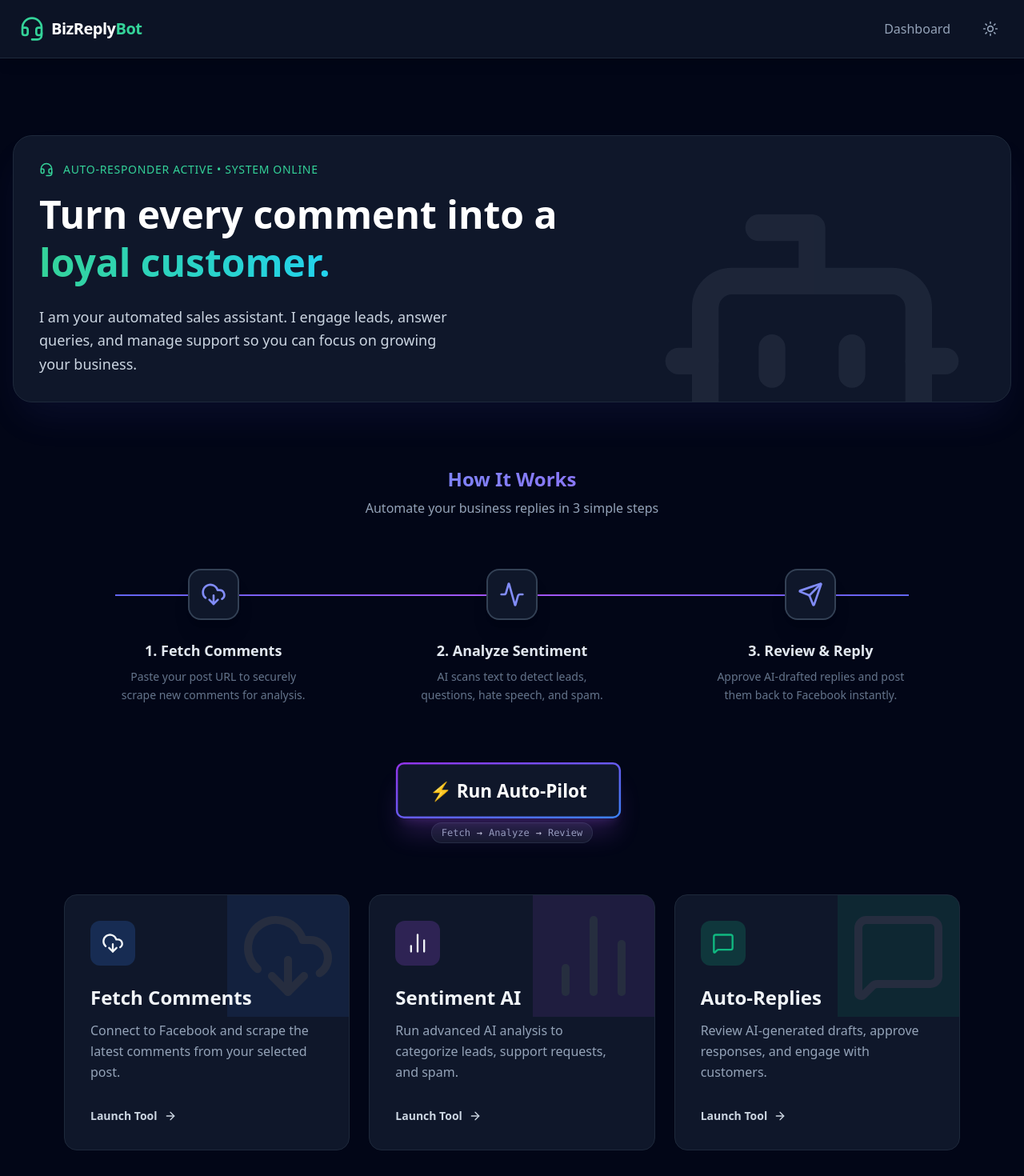
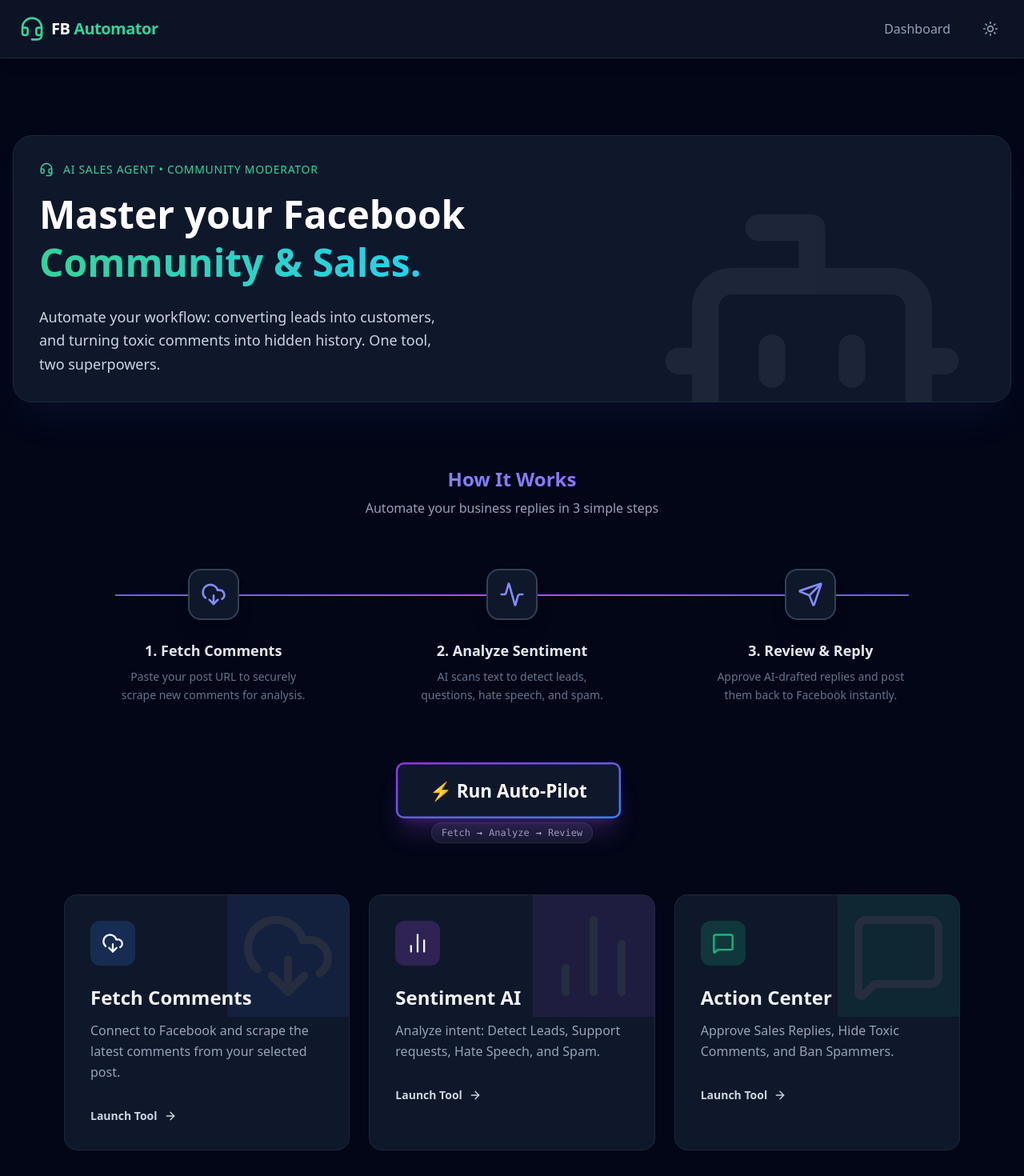
Before and after one commit to Motasaith/FB_Bot_Peacekeeper, a React (Vite) app in the folder fb-peacekeeper-dashboard/: page / in a window 1280 px wide. Shown: the top 1470 px of the page at 80% size. Built offline with nearby package versions, Linux system fonts and the light colour scheme.

Commit message:
UI Rebrand: Dual-Mode (Sales + Moderation)

```diff
--- a/fb-peacekeeper-dashboard/src/components/DashboardCards.jsx
+++ b/fb-peacekeeper-dashboard/src/components/DashboardCards.jsx
@@ -48,15 +48,15 @@
             />
             <Card
                 title="Sentiment AI"
-                description="Run advanced AI analysis to categorize leads, support requests, and spam."
+                description="Analyze intent: Detect Leads, Support requests, Hate Speech, and Spam."
                 icon={BarChart2}
                 color="bg-purple-500"
                 delay={0.4}
                 onClick={() => onNavigate('sentiment')}
             />
              <Card
-                title="Auto-Replies"
-                description="Review AI-generated drafts, approve responses, and engage with customers."
+                title="Action Center"
+                description="Approve Sales Replies, Hide Toxic Comments, and Ban Spammers."
                 icon={MessageSquare}
                 color="bg-emerald-500"
                 delay={0.6}
--- a/fb-peacekeeper-dashboard/src/components/Header.jsx
+++ b/fb-peacekeeper-dashboard/src/components/Header.jsx
@@ -6,7 +6,7 @@
       <div className="flex items-center gap-2 text-blue-600 dark:text-emerald-400">
         <Headset size={32} />
         <h1 className="text-xl font-bold tracking-tight text-slate-800 dark:text-white">
-            BizReply<span className="text-blue-600 dark:text-emerald-400">Bot</span>
+            FB <span className="text-blue-600 dark:text-emerald-400">Automator</span>
         </h1>
       </div>
 
--- a/fb-peacekeeper-dashboard/src/components/Hero.jsx
+++ b/fb-peacekeeper-dashboard/src/components/Hero.jsx
@@ -17,18 +17,18 @@
         >
           <div className="flex items-center gap-3 mb-4 text-emerald-600 dark:text-emerald-400 font-medium tracking-wider text-sm uppercase">
             <Headset size={18} />
-            <span>Auto-Responder Active • System Online</span>
+            <span>AI Sales Agent • Community Moderator</span>
           </div>
 
           <h1 className="text-5xl font-bold mb-6 leading-tight text-slate-800 dark:text-white">
-            Turn every comment into a <br/>
+            Master your Facebook <br/>
             <span className="text-transparent bg-clip-text bg-gradient-to-r from-blue-600 to-purple-600 dark:from-emerald-400 dark:to-cyan-400">
-              loyal customer.
+              Community & Sales.
             </span>
           </h1>
 
           <p className="text-slate-600 dark:text-slate-300 text-lg leading-relaxed max-w-lg">
-            I am your automated sales assistant. I engage leads, answer queries, and manage support so you can focus on growing your business.
+            Automate your workflow: converting leads into customers, and turning toxic comments into hidden history. One tool, two superpowers.
           </p>
         </motion.div>
       </div>
```
